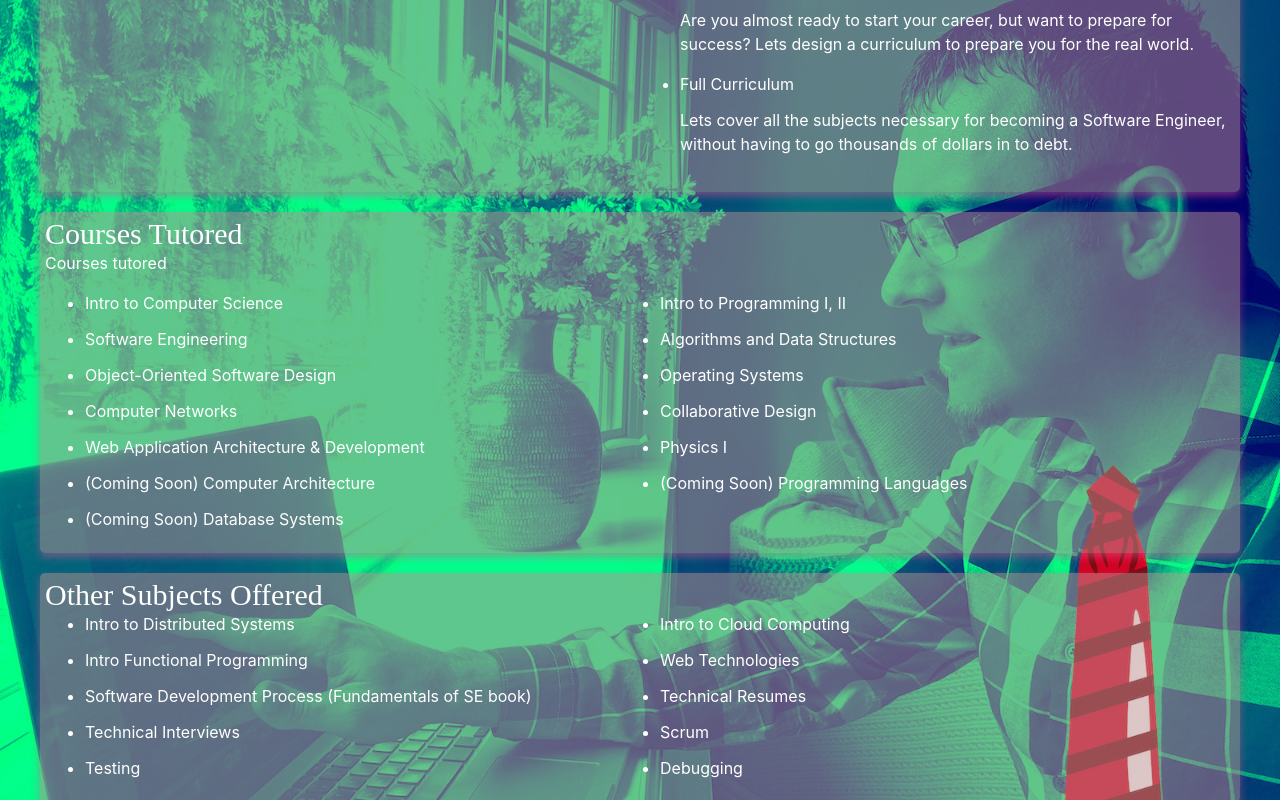
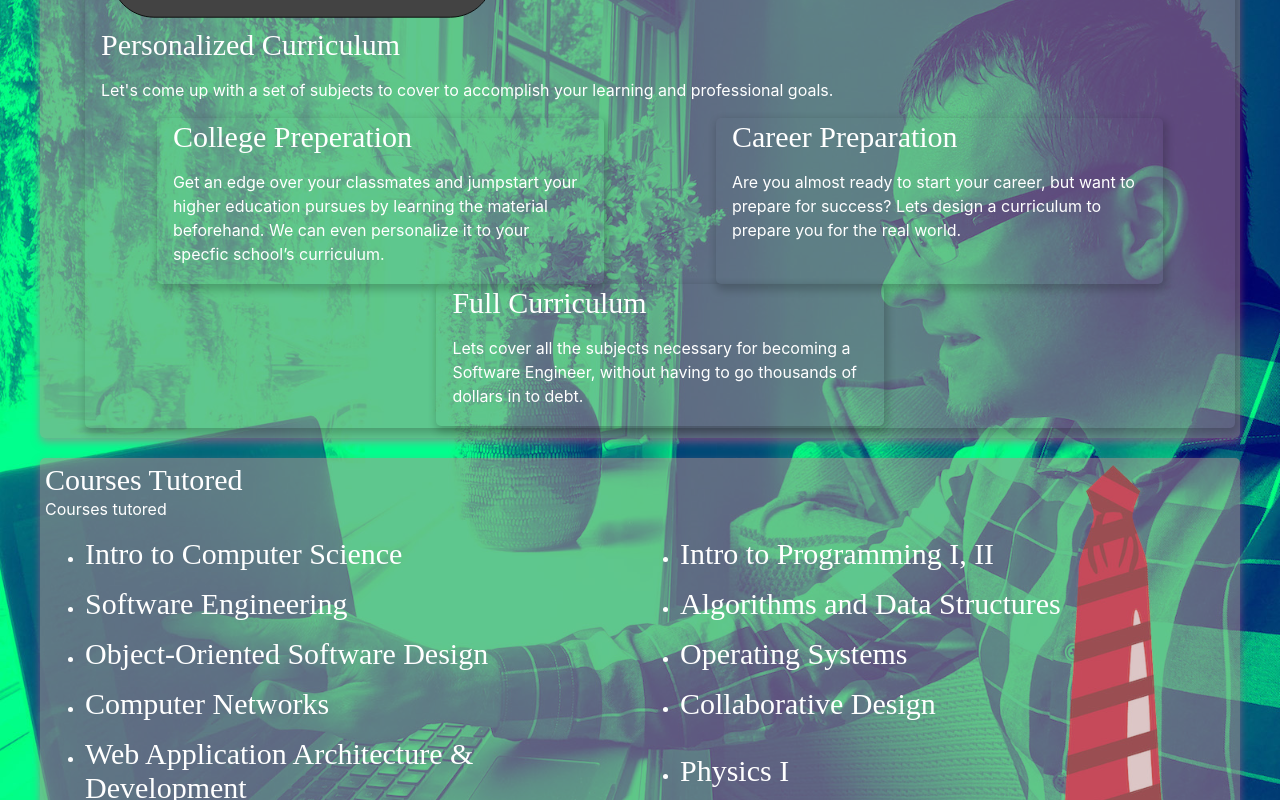
Before and after one commit to evensteven01/apprentice-tutoring, a React (Create React App) app: page /tutoring in a window 1280 px wide. Shown: the part 1060-1860 px from the top of the page. Built offline with nearby package versions, Linux system fonts and the light colour scheme.

Commit message:
Cleaned up css and better defined layout

```diff
--- a/src/containers/Tutoring.js
+++ b/src/containers/Tutoring.js
@@ -9,7 +9,7 @@ class Tutoring extends React.Component {
             title: 'Services Offered',
             introduction: 'I offer several different services to fit your needs.',
             containerStyle: consts.CONTAINER_STYLE_ROWS,
-            cardStyle: consts.CARD_STYLE_LIST,
+            childCardStyle: consts.CARD_STYLE_STANDARD,
             subsections: [
                 {
                     title: 'Traditional Tutoring',
@@ -20,6 +20,7 @@ class Tutoring extends React.Component {
                     title: 'Personalized Curriculum',
                     introduction: 'Let\'s come up with a set of subjects to cover to accomplish your learning and professional goals.',
                     image: theoryAndPractice,
+                    containerStyle: consts.CONTAINER_STYLE_COLUMNS,
                     subsections: [
                         {
                             title: 'College Preperation',
@@ -40,7 +41,7 @@ class Tutoring extends React.Component {
         const coursesTutored = {
             title: 'Courses Tutored',
             introduction: 'Courses tutored',
-            cardStyle: consts.CARD_STYLE_LIST,
+            childCardStyle: consts.CARD_STYLE_LIST,
             subsections: [
                 {title: 'Intro to Computer Science'},
                 {title: 'Intro to Programming I, II'},
@@ -60,14 +61,14 @@ class Tutoring extends React.Component {
         const subjectsOffered = {
             title: 'Other Subjects Offered',
             introduction: '',
-            cardStyle: consts.CARD_STYLE_LIST,
+            childCardStyle: consts.CARD_STYLE_LIST,
             subsections: [
                 {title: 'Intro to Distributed Systems'},
                 {title: 'Intro to Cloud Computing'},
                 {title: 'Intro Functional Programming '},
                 {title: 'Web Technologies'},
 
-                {title: 'Software Development Process (Fundamentals of SE book)'},
+                {title: 'Software Development Process'},
                 {title: 'Technical Resumes'},
                 {title: 'Technical Interviews'},
                 {title: 'Scrum'},
@@ -104,23 +105,17 @@ class Tutoring extends React.Component {
 class Section extends React.Component {
     render() {
         const subSections = this.props.subsections ? this.props.subsections : [];
-        const containerClassNames = 'section-container ' + this.props.containerStyle;
-        const titleClassNames = 'section-title';
-        let sectionCardsContainerClasses = 'section-cards';
-        if(this.props.cardStyle && this.props.cardStyle==consts.CARD_STYLE_STANDARD){
-            sectionCardsContainerClasses += " standard-card";
-        } else if(this.props.cardStyle && this.props.cardStyle==consts.CARD_STYLE_LIST){
-            sectionCardsContainerClasses += " list-card";
-        }
+        const containerClassNames = 'section-container';
+        let sectionCardsContainerClasses = 'section-cards ' + this.props.containerStyle; //Row or column
 
         const subSectionsHtml = subSections.map((subSection, index) =>{
             return <Card
                     {...subSection}
-                    cardStyle={this.props.cardStyle ? this.props.cardStyle : undefined} />
+                    cardStyle={this.props.childCardStyle ? this.props.childCardStyle : undefined} /> //List or standard(card)
         });
         return (
             <div className={containerClassNames} >
-                <div className={titleClassNames}>{this.props.title}</div>
+                <div className='title'>{this.props.title}</div>
                 {this.props.introduction && <p>{this.props.introduction}</p>}
                 {subSections.length>0 ? <div className={sectionCardsContainerClasses}>{subSectionsHtml}</div> : null}
             </div>
@@ -129,7 +124,7 @@ class Section extends React.Component {
 }
 
 Section.defaultProps = {
-    cardStyle: consts.CARD_STYLE_STANDARD,
+    childCardStyle: consts.CARD_STYLE_STANDARD,
     containerStyle: consts.CONTAINER_STYLE_COLUMNS
 }
 
@@ -139,36 +134,29 @@ class Card extends React.Component {
     }
     render() {
         const subSections = this.props.subsections ? this.props.subsections : [];
-        let titleClassNames = "card-title";
-        let containerClassNames = "card-container";
+        let containerClassNames = "card-container " + this.props.cardStyle;
         if(this.props.level==1) {
             containerClassNames += " first-level";
-            titleClassNames += " first-level";
         } else {
             containerClassNames += " second-level";
-            titleClassNames += " second-level";
         }
 
-        if(this.props.cardStyle==consts.CARD_STYLE_STANDARD){
-            containerClassNames += " standard-card";
-        } else if(this.props.cardStyle==consts.CARD_STYLE_LIST){
-            containerClassNames += " list-card";
-        }
+        let cardCardsContainerClasses = 'card-cards ' + this.props.containerStyle; //Row or column
 
         const subSectionsHtml = subSections.map((subSection, index) =>{
             return <Card
                     {...subSection}
                     level={this.props.level+1}
-                    cardStyle={this.props.cardStyle ? this.props.cardStyle : undefined} />
+                    cardStyle={this.props.childCardStyle ? this.props.childCardStyle : undefined} /> //List or standard
         })
 
         return (
             <div className={containerClassNames} >
                 {this.props.image && <img src={this.props.image} />}
-                <p className={titleClassNames}>{this.props.title}</p>
+                <p className="title">{this.props.title}</p>
                 {this.props.introduction && <p>{this.props.introduction}</p>}
 
-                {subSections.length>0 ? <div className="">{subSectionsHtml}</div> : null}
+                {subSections.length>0 ? <div className={cardCardsContainerClasses}>{subSectionsHtml}</div> : null}
             </div>
         );
     }
@@ -177,6 +165,7 @@ class Card extends React.Component {
 Card.defaultProps = {
     level: 1,
     cardStyle: consts.CARD_STYLE_STANDARD,
+    childCardStyle: consts.CARD_STYLE_STANDARD,
     containerStyle: consts.CONTAINER_STYLE_COLUMNS
 }
 
--- a/src/index.css
+++ b/src/index.css
@@ -162,10 +162,78 @@ div.pullRightLeft a:hover:before, div.pullRightLeft a:hover:after
 
 /** Cards **/
 .section-container {
-  /* Add shadows to create the "card" effect */
+    box-shadow: 0 4px 8px 0 rgba(230,83,143,0.5);
+    transition: 0.3s;
+    border-radius: 5px;
+    margin: 20px 40px 20px 40px;
+    padding: 5px;
+    background:rgba(188,143,143,0.5);
+}
+.section-container:hover {
+  box-shadow: 0 8px 16px 0 rgba(0,0,0,0.2);
+}
+.section-container .title {
+    font: 30px Raleway;
+    text-align: left;
+}
+.section-cards {
+    display: flex;
+    flex-wrap: wrap;
+    justify-content: space-around;
+    align-items: stretch;
+    width: 100%;
+}
+.card-cards {
+    display: flex;
+}
+
+.row-container {
+    align-content: space-between;
+    justify-content: space-between;
+    padding: 0 0 5px 40px;
+}
+.column-container {
+
+    flex-direction: row;
+    flex-wrap: wrap;
+    align-content: space-between;
+    justify-content: space-around;
+    align-items: stretch;
+}
+.column-container .standard-card {
+    flex: 1 0 40%;
+
+    max-width: 40%;
+}
+.column-container .list-card {
+
+    flex: 1 0 40%;
+    margin: auto auto auto 40px;
+}
+.standard-card {
+    display: inline-block;
+    padding: 2px 16px;
+    box-shadow: 2px 4px 8px 2px rgba(0,0,0,0.2);
+    transition: 0.3s;
+    border-radius: 5px;
+}
+.list-card {
+    #height: 30px;
+    display: list-item;
+}
+.first-level img {
+    width: 400px;
+}
+.second-level img {
+    width: 368px;
+}
+
+
+/**
+.section-container {
   box-shadow: 0 4px 8px 0 rgba(230,83,143,0.5);
   transition: 0.3s;
-  border-radius: 5px; /* 5px rounded corners */
+  border-radius: 5px;
   margin: 20px 40px 20px 40px;
   padding: 5px;
   background:rgba(188,143,143,0.5);
@@ -173,7 +241,8 @@ div.pullRightLeft a:hover:before, div.pullRightLeft a:hover:after
 .section-container:hover {
   box-shadow: 0 8px 16px 0 rgba(0,0,0,0.2);
 }
-.section-title {
+
+.section-container .title {
     font: 30px Raleway;
     text-align: left;
 }
@@ -196,7 +265,7 @@ div.pullRightLeft a:hover:before, div.pullRightLeft a:hover:after
     box-shadow: 2px 4px 8px 2px rgba(0,0,0,0.2);
     transition: 0.3s;
     width: 400px;
-    border-radius: 5px; /* 5px rounded corners */
+    border-radius: 5px;
 }
 .row-container .card-container {
     width: 100%;
@@ -222,7 +291,7 @@ div.pullRightLeft a:hover:before, div.pullRightLeft a:hover:after
     #height: 30px;
     display: list-item;
 }
-
+**/
 
 /**  Footer specific **/
 #footer {
--- a/src/utils/constants.js
+++ b/src/utils/constants.js
@@ -4,5 +4,5 @@ export const EXPANDED = 1;
 export const CONTAINER_STYLE_COLUMNS = 'column-container';
 export const CONTAINER_STYLE_ROWS = 'row-container';
 
-export const CARD_STYLE_STANDARD = 0;
-export const CARD_STYLE_LIST = 1;
+export const CARD_STYLE_STANDARD = 'standard-card';
+export const CARD_STYLE_LIST = 'list-card';
```
